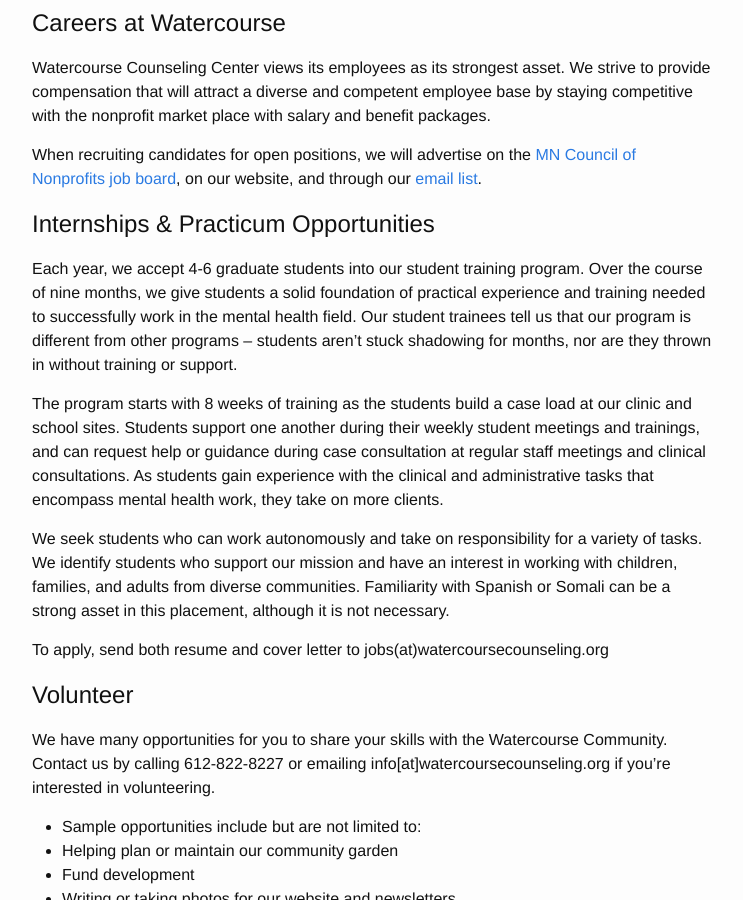
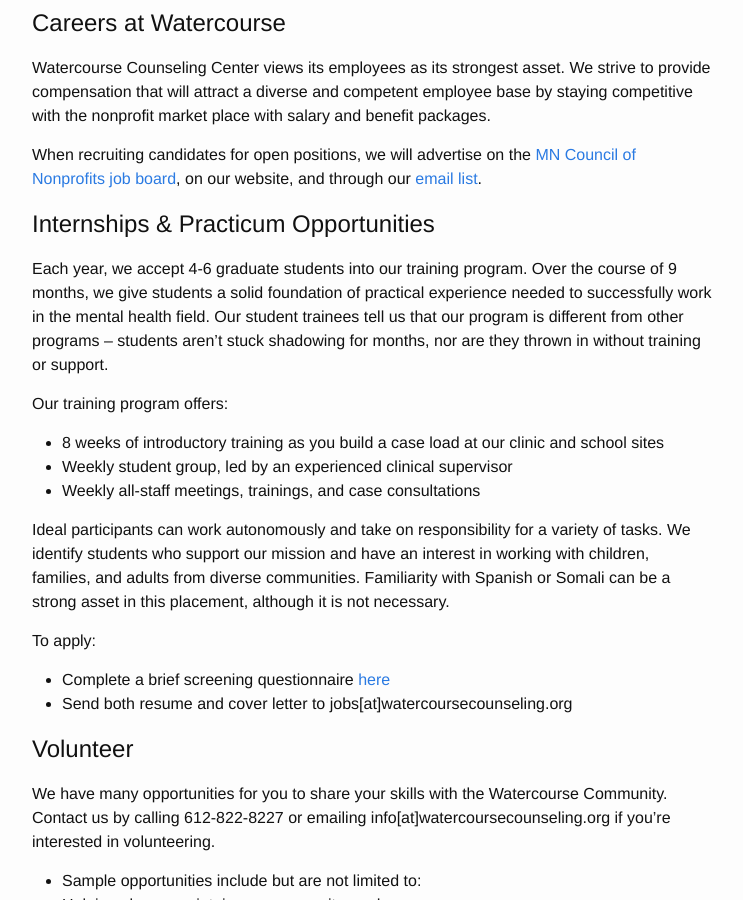
Before and after one commit to watercourse-cc/watercourse, a Jekyll site: the page built from join.md, in a window 1280 px wide and 900 px high, scrolled down 709 px. Shown: the whole window, without its empty margins (268-1011 px from the left). Built offline with Jekyll 4.4.1, drawn with Linux system fonts in a browser that asks for light colours.

Commit message:
Update join.md

```diff
--- a/join.md
+++ b/join.md
@@ -13,13 +13,18 @@
 
 # Internships & Practicum Opportunities
 
-Each year, we accept 4-6 graduate students into our student training program. Over the course of nine months, we give students a solid foundation of practical experience and training needed to successfully work in the mental health field. Our student trainees tell us that our program is different from other programs – students aren’t stuck shadowing for months, nor are they thrown in without training or support.
+Each year, we accept 4-6 graduate students into our training program. Over the course of 9 months, we give students a solid foundation of practical experience needed to successfully work in the mental health field. Our student trainees tell us that our program is different from other programs – students aren’t stuck shadowing for months, nor are they thrown in without training or support.
 
-The program starts with 8 weeks of training as the students build a case load at our clinic and school sites. Students support one another during their weekly student meetings and trainings, and can request help or guidance during case consultation at regular staff meetings and clinical consultations. As students gain experience with the clinical and administrative tasks that encompass mental health work, they take on more clients.
+Our training program offers:
+* 8 weeks of introductory training as you build a case load at our clinic and school sites
+* Weekly student group, led by an experienced clinical supervisor
+* Weekly all-staff meetings, trainings, and case consultations
 
-We seek students who can work autonomously and take on responsibility for a variety of tasks. We identify students who support our mission and have an interest in working with children, families, and adults from diverse communities. Familiarity with Spanish or Somali can be a strong asset in this placement, although it is not necessary.
+Ideal participants can work autonomously and take on responsibility for a variety of tasks. We identify students who support our mission and have an interest in working with children, families, and adults from diverse communities. Familiarity with Spanish or Somali can be a strong asset in this placement, although it is not necessary.
 
-To apply, send both resume and cover letter to jobs(at)watercoursecounseling.org
+To apply:
+* Complete a brief screening questionnaire [here](https://docs.google.com/forms/d/1yJkyiR5gRViSIFBrLAjQML7ZZbKNSy6FYUjlW1ktrlw/viewform?entry.702884059&entry.502240415=Please+check+that+this+is+accurate!&entry.845608170&entry.228968896&entry.1270550901&entry.1948455789&entry.2112202635&entry.220341584&entry.779605033&entry.1404859272)
+* Send both resume and cover letter to jobs[at]watercoursecounseling.org
 
 
 # Volunteer
```
